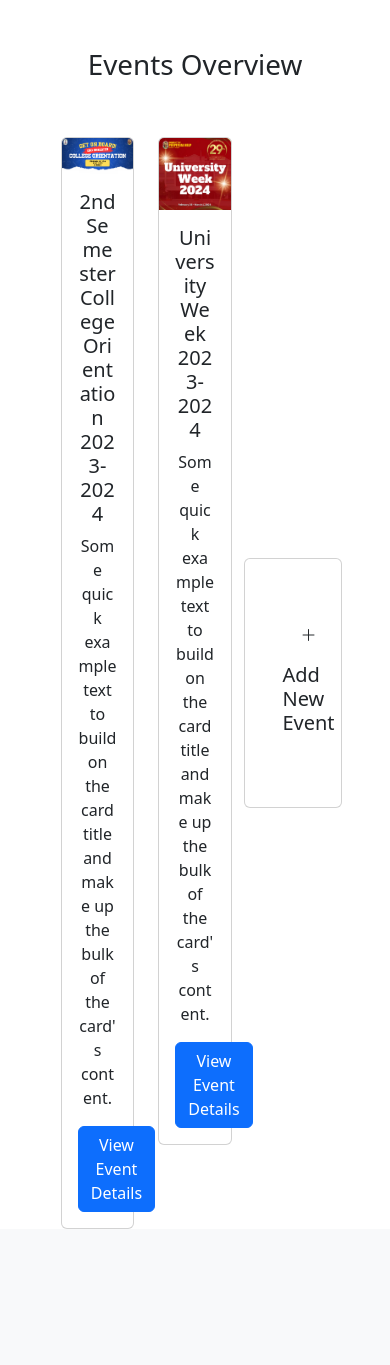
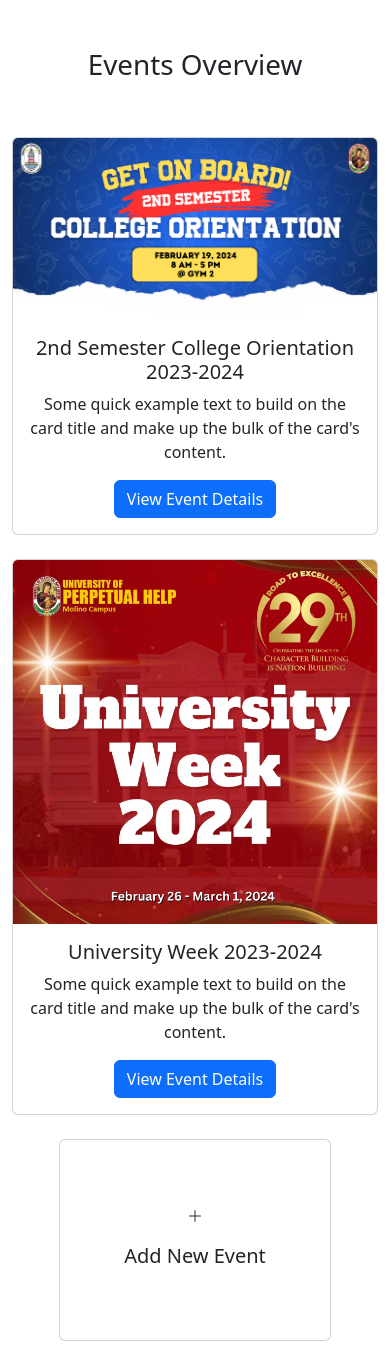
Before and after one commit to MACantara/TRACKIT, a Flask app: page /events-overview in a window 390 px wide. Shown: the part 56-1421 px from the top of the page. Before the commit the page ends 1285 px from the top, so only its background shows below. Run offline with Flask 3, Linux system fonts and the light colour scheme; some libraries are stand-ins or nearby versions.

Commit message:
Update event card layout to be responsive

```diff
--- a/templates/events-overview.html
+++ b/templates/events-overview.html
@@ -11,7 +11,7 @@
         </div>
     </div>
     <div class="row g-4 justify-content-center">
-        <div class="col-3">
+        <div class="col-12 col-sm-6 col-md-4 col-lg-3">
             <div class="card text-center">
                 <img src="{{ url_for('static', filename='img/Poster-2nd-Semester-College-Orientation-SY-2023-2024.png')}}" class="card-img-top" alt="Card image">
                 <div class="card-body">
@@ -22,7 +22,7 @@
                 </div>
             </div>
         </div>
-        <div class="col-3">
+        <div class="col-12 col-sm-6 col-md-4 col-lg-3">
             <div class="card text-center">
                 <img src="{{ url_for('static', filename='img/university-week-picture.jpg')}}" class="card-img-top" alt="Card image">
                 <div class="card-body">
@@ -33,7 +33,7 @@
                 </div>
             </div>
         </div>
-        <div class="col-3 d-flex justify-content-center align-items-center">
+        <div class="col-12 col-sm-6 col-md-4 col-lg-3 d-flex justify-content-center align-items-center mb-4">
             <div class="card p-5">
                 <div class="card-body d-flex flex-column justify-content-center align-items-center">
                     <i class="bi bi-plus-lg"></i>
```
